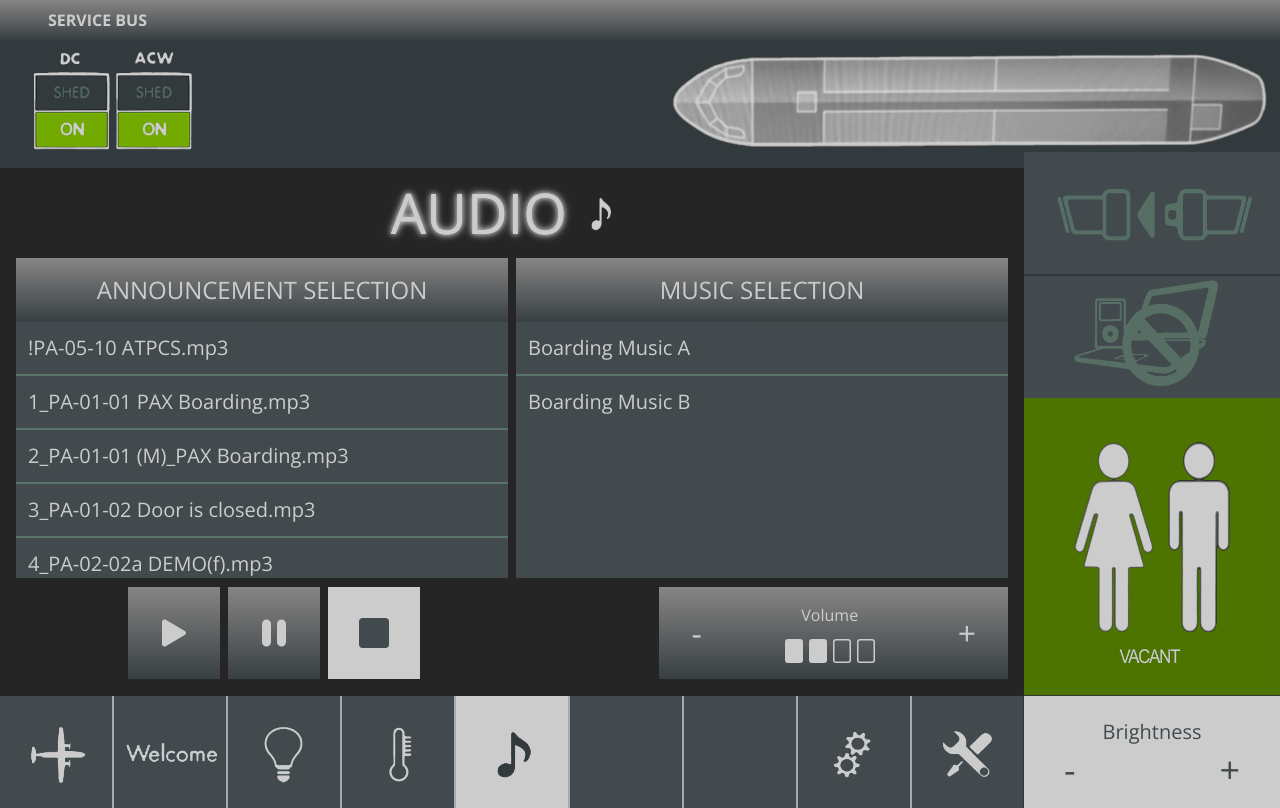
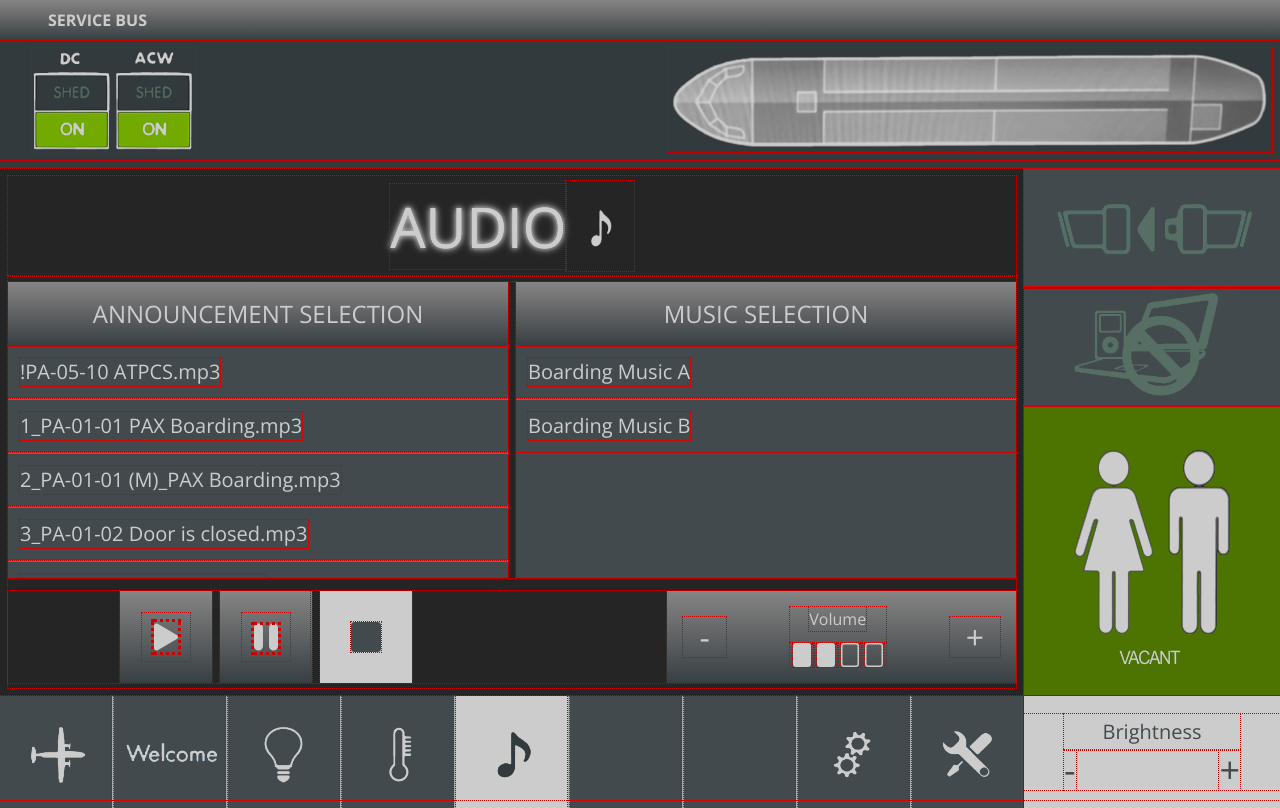
Before and after one commit to ichimon-nashi/react-atrcms, a React (Vite) app: page / in a window 1280 px wide. Both pictures are taken after a click on the button 511 px from the left and 752 px from the top of the page. Built offline with nearby package versions, Linux system fonts and the light colour scheme; the HTML template or start-up script is replaced by a standard one.

Commit message:
screen size fix

```diff
--- a/src/components/AudioScreen.jsx
+++ b/src/components/AudioScreen.jsx
@@ -59,13 +59,13 @@ const AudioScreen = () => {
 			<div className="grid grid-cols-2 gap-2">
 				<div className="col-span-1 bg-theme-gray">
 					<h3 className="gradientTitleColor audioHeader text-2xl p-4 lg:text-2xl text-center">ANNOUNCEMENT SELECTION</h3>
-					<ul className="text-2xl audioList max-h-[32dvh] divide-y-2 divide-theme-gray-light overflow-y-auto lg:text-xl">
+					<ul className="text-2xl audioList max-h-[29dvh] divide-y-2 divide-theme-gray-light overflow-y-auto lg:text-xl">
 						{audioListByCategory("pa")}
 					</ul>
 				</div>
 				<div className="col-span-1 bg-theme-gray">
 					<h3 className="gradientTitleColor audioHeader lg:text-2xl p-4 text-center">MUSIC SELECTION</h3>
-					<ul className="text-2xl audioList max-h-[32dvh] lg:text-xl divide-y-2 divide-theme-gray-light overflow-y-auto">
+					<ul className="text-2xl audioList max-h-[29dvh] lg:text-xl divide-y-2 divide-theme-gray-light overflow-y-auto">
 						{audioListByCategory("music")}
 					</ul>
 				</div>
--- a/src/components/CenterPanel.jsx
+++ b/src/components/CenterPanel.jsx
@@ -76,7 +76,7 @@ const CenterPanel = ({ isActiveMenu }) => {
     }
 
     return (
-        <section className="centerPanel p-4">
+        <section className="centerPanel p-2">
             {contentPage}
         </section>
     )
--- a/src/components/SidePanel.jsx
+++ b/src/components/SidePanel.jsx
@@ -7,7 +7,7 @@ import lavSignImageOn from "../assets/images/lavSign-on.png";
 
 const SidePanel = ({ cabinSign, handleCabinSign }) => {
 	return (
-		<div className="sidePanel flex flex-col h-[68dvh]">
+		<div className="sidePanel flex flex-col h-[66dvh]">
 			<div className="grid grid-rows-2 h-[45%] divide-y-2 divide-theme-gray-dark">
 				<button
 					onClick={() => handleCabinSign("seatbeltSign")}
--- a/src/index.css
+++ b/src/index.css
@@ -14,7 +14,7 @@
 * {
 	box-sizing: border-box;
 	margin: 0;
-	/* outline: 0.1px dotted red; */
+	outline: 0.1px dotted red;
 }
 
 html {
@@ -233,8 +233,8 @@ button {
 
 /* Music playing animation */
 .playing-animation {
-	width: 6px;
-	height: 6px;
+	width: 5px;
+	height: 5px;
 	border-radius: 50%;
 	display: block;
 	margin: 4px 2rem;
```
Also changed, not shown: 4 other files (tests, documents, lock files or other folders).
